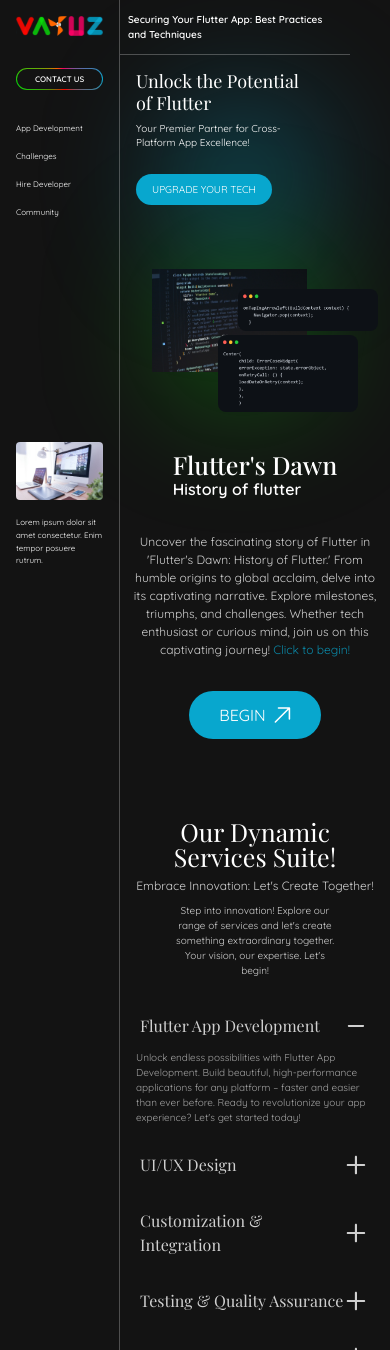
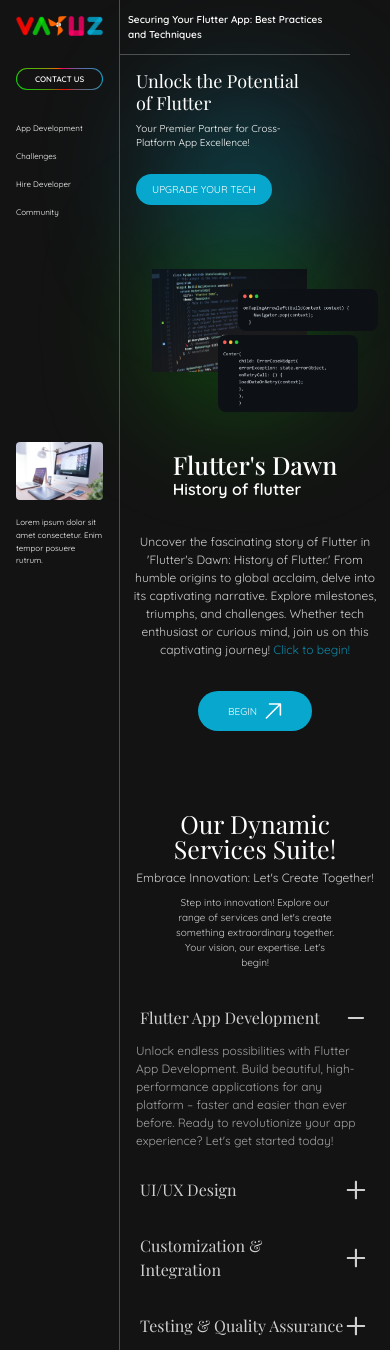
Before and after one commit to ronitsingh2001/vayuz-assessment, a React (Vite) app: page / in a window 390 px wide. Shown: the top 1350 px of the page. Built offline with nearby package versions, Linux system fonts and the light colour scheme; a web font is replaced by a local one.

Commit message:
responsive added

```diff
--- a/src/components/AccordionItem.jsx
+++ b/src/components/AccordionItem.jsx
@@ -13,7 +13,7 @@
         />
       </div>
       {isOpen && (
-        <p className="mt-2 md:w-[75%] md:text-[14px] text-[10px] opacity-60 transition-all">
+        <p className="mt-2 md:w-[75%] md:text-[14px] text-[12px] opacity-60 transition-all">
           {content}
         </p>
       )}
--- a/src/components/MainDiv.jsx
+++ b/src/components/MainDiv.jsx
@@ -61,7 +61,7 @@
         </p>
       </div>
       <div className="mt-auto md:ms-auto md:w-[25%] flex justify-end">
-        <button className="mt-auto flex gap-2 items-center bg-[#08A7CE] uppercase text-[16px] px-[30px] py-[12px]  rounded-[56px] cursor-pointer hover:bg-[#08A7CE]/80">
+        <button className="mt-auto flex gap-2 items-center bg-[#08A7CE] uppercase md:text-[16px] text-[10px] px-[30px] py-[12px]  rounded-[56px] cursor-pointer hover:bg-[#08A7CE]/80">
           Begin
           <span>
             <img src="./assets/Vector.svg" alt="" />
```
